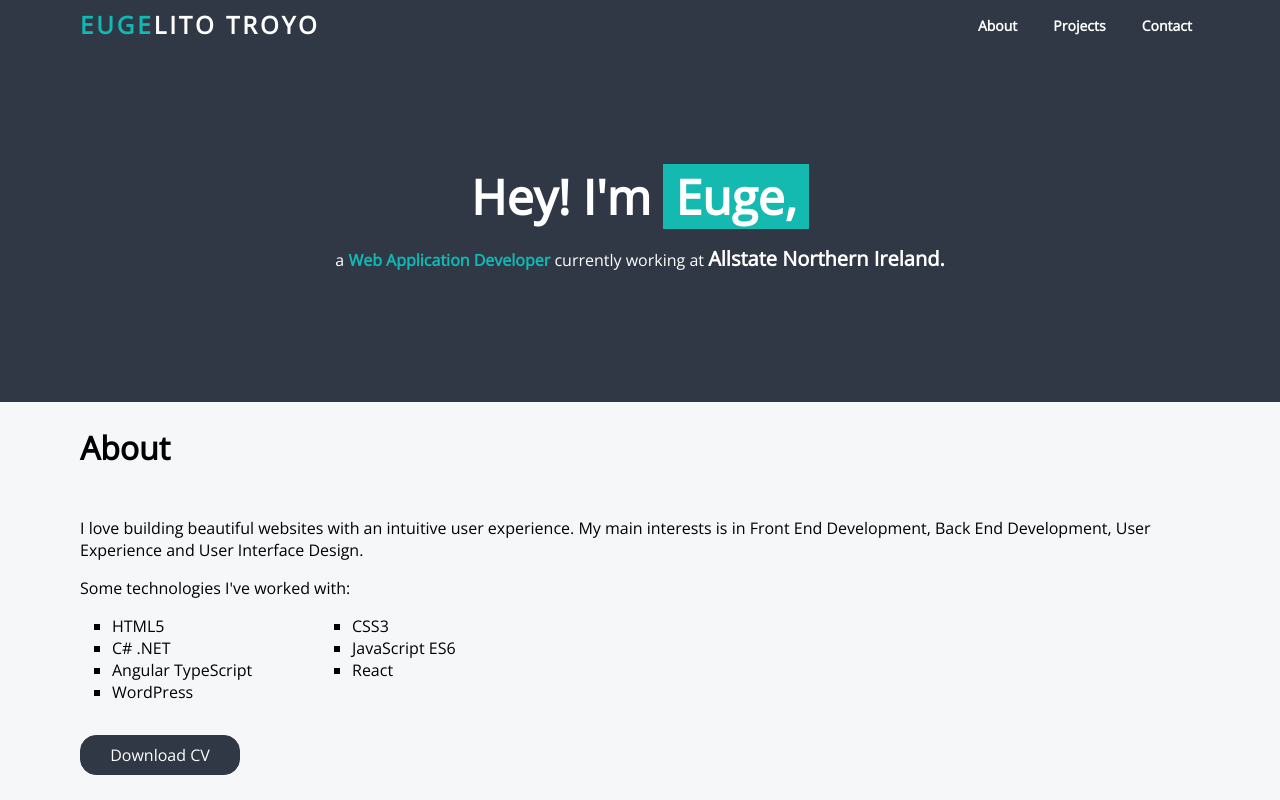
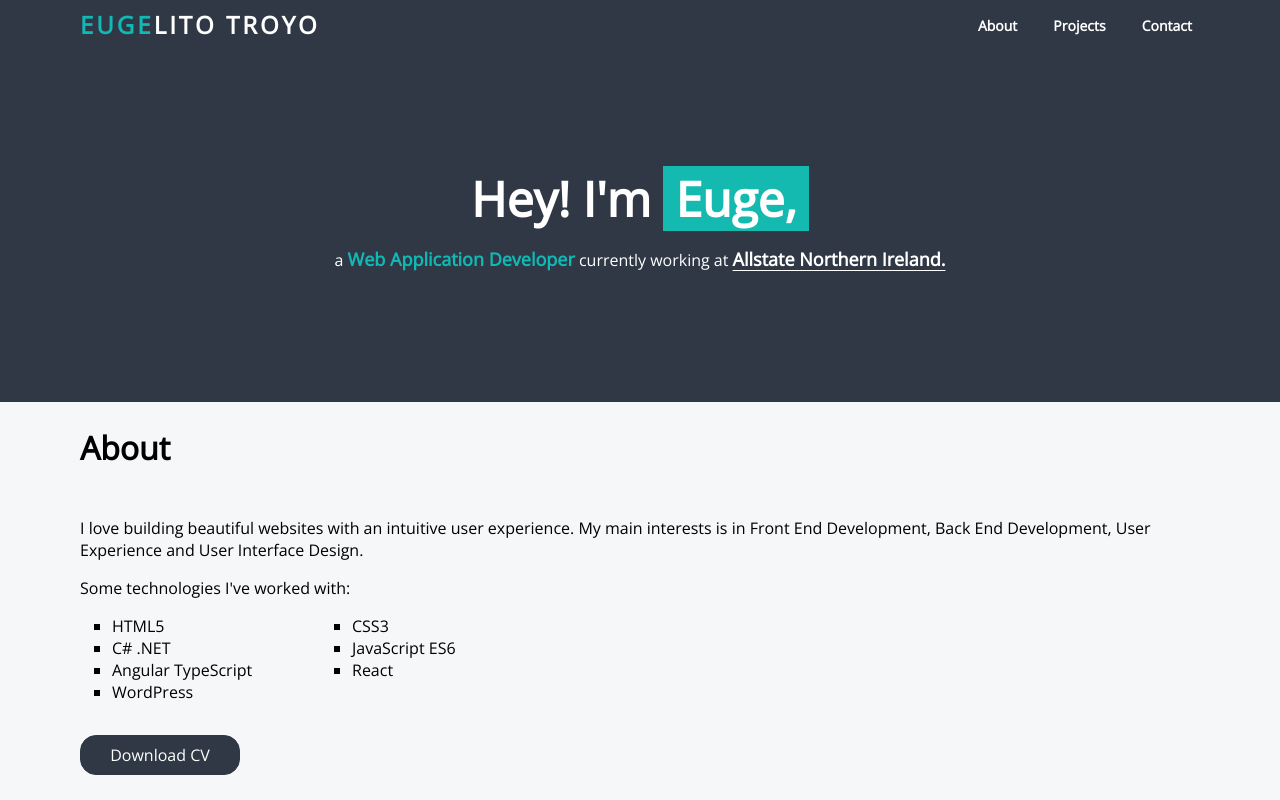
Before and after one commit to eugelito/eugelito, a React (Create React App) app: page / in a window 1280 px wide. Shown: the top 800 px of the page. Built offline with nearby package versions, Linux system fonts and the light colour scheme.

Commit message:
update font size and text-decoration on role and company

```diff
--- a/src/components/Header.scss
+++ b/src/components/Header.scss
@@ -29,12 +29,15 @@
 
   .billboard-role {
     color: #10b9b3;
+    font-size: 18px;
   }
 
   .billboard-company {
+    display: inline;
     color: white;
-    font-size: 20px;
-    display: inline;
+    font-size: 18px;
+    text-decoration: underline;
+    text-underline-position: under;
   }
 
   .billboard-image {
```
